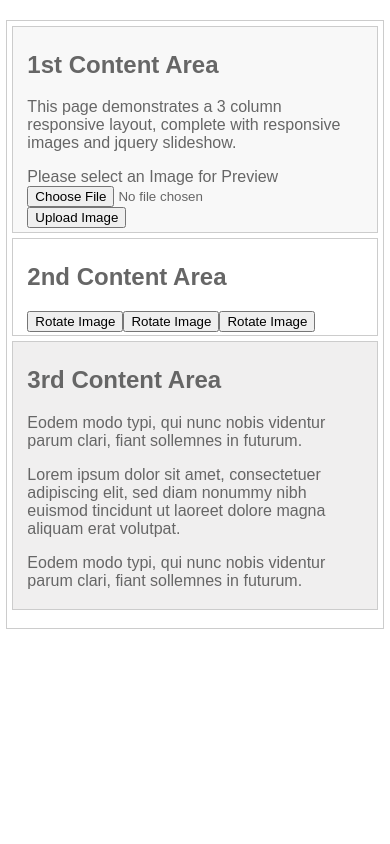
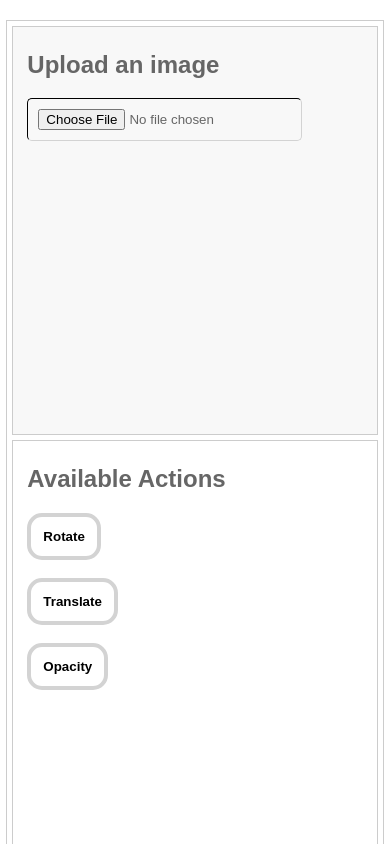
Before and after one commit to anthony-langford/lane_code_challenge2, a React (Create React App) app: page / in a window 390 px wide. Shown: the top 844 px of the page. Built offline with nearby package versions, Linux system fonts and the light colour scheme.

Commit message:
responsive columns. image upload responsive to div size.

```diff
--- a/src/App.css
+++ b/src/App.css
@@ -5,21 +5,15 @@ body {
   color: #666;
 }
 
-/*.fileInput {
-  border-bottom: 4px solid lightgray;
-  border-right: 4px solid lightgray;
+.fileInput {
+  border-bottom: 1px solid lightgray;
+  border-right: 1px solid lightgray;
   border-top: 1px solid black;
   border-left: 1px solid black;
   padding: 10px;
-  margin: 15px 0px 0px 30px;
   outline: none;
-}
-
-.imgPreview {
-  text-align: center;
-  padding-top: 10%;
-  height: 200px;
-  width: 500px;
+  -moz-border-radius: 5px;
+  -webkit-border-radius: 5px;
 }
 
 .imageDisplay {
@@ -28,21 +22,9 @@ body {
 
 .previewText {
   width: 100%;
-  margin-top: 20px;
 }
 
-.submitButton {
-  padding: 12px;
-  margin-left: 30px;
-  background: white;
-  border: 4px solid lightgray;
-  border-radius: 15px;
-  font-weight: 700;
-  font-size: 10pt;
-  outline: none;
-}
-
-.rotateButton {
+.rotateButton, .translateButton, .opacityButton {
   position: relative;
   padding: 12px;
   background: white;
@@ -56,7 +38,7 @@ body {
 .centerText {
   text-align: center;
   width: 500px;
-}*/
+}
 
 /* STRUCTURE */
 
@@ -67,20 +49,27 @@ body {
 }
 
 #content {
-  width: 290px;
+  width: 350px;
+  height: 400px;
   float: left;
   padding: 5px 15px;
 }
 
+.previewComponent {
+  height: 400px;
+}
+
 #middle {
-  width: 294px; /* Account for margins + border values */
+  width: 264px; /* Account for margins + border values */
+  height: 400px;
   float: left;
   padding: 5px 15px;
   margin: 0px 5px 5px 5px;
 }
 
 #sidebar {
-  width: 270px;
+  width: 240px;
+  height: 400px;
   padding: 5px 15px;
   float: left;
 }
@@ -169,3 +158,8 @@ MEDIA QUERIES
 #pagewrap, #content, #middle, #sidebar {
   border: solid 1px #ccc;
 }
+
+.rotateButton, .translateButton, .opacityButton {
+  display: block;
+  clear: both;
+}
--- a/src/App.js
+++ b/src/App.js
@@ -7,14 +7,17 @@ class App extends Component {
     super(props);
     this.state = {
       file: '',
-      imagePreviewUrl: ''
+      imagePreviewUrl: '',
+      rotated: false,
+      translated: false,
+      opacified: false
     };
   };
 
   _handleSubmit(e) {
     e.preventDefault();
     // TODO: do something with -> this.state.file
-    console.log('handle uploading-', this.state.file);
+    console.log('handle uploading', this.state.file);
   };
 
   _handleImageChange(e) {
@@ -39,15 +42,13 @@ class App extends Component {
     if (imagePreviewUrl) {
       $imagePreview = (<img className="imageDisplay" src={imagePreviewUrl} />);
     } else {
-      $imagePreview = (<div className="previewText">Please select an Image for Preview</div>);
+      $imagePreview = (<div className="previewText"><h2>Upload an image</h2></div>);
     };
 
     return (
       <div id="pagewrap">
 
         <section id="content">
-          <h2>1st Content Area</h2>
-          <p>This page demonstrates a 3 column responsive layout, complete with responsive images and jquery slideshow.</p>
           <div className="previewComponent">
             <div className="imgPreview">
               {$imagePreview}
@@ -56,32 +57,30 @@ class App extends Component {
               <input className="fileInput"
                 type="file"
                 onChange={(e)=>this._handleImageChange(e)} />
-              <button className="submitButton"
-                type="submit"
-                onClick={(e)=>this._handleSubmit(e)}>Upload Image
-              </button>
             </form>
           </div>
         </section>
 
         <section id="middle">
-          <h2>2nd Content Area</h2>
+          <h2>Available Actions</h2>
           <button className="rotateButton"
             type="submit"
-            onClick={(e)=>this._handleSubmit(e)}>Rotate Image
+            onClick={(e)=>this._handleSubmit(e)}>Rotate
           </button>
-          <button className="rotateButton"
+          <br/>
+          <button className="translateButton"
             type="submit"
-            onClick={(e)=>this._handleSubmit(e)}>Rotate Image
+            onClick={(e)=>this._handleSubmit(e)}>Translate
           </button>
-          <button className="rotateButton"
+          <br/>
+          <button className="opacityButton"
             type="submit"
-            onClick={(e)=>this._handleSubmit(e)}>Rotate Image
+            onClick={(e)=>this._handleSubmit(e)}>Opacity
           </button>
         </section>
 
         <aside id="sidebar">
-          <h2>3rd Content Area</h2>
+          <h2>Applied Actions</h2>
           <p>Eodem modo typi, qui nunc nobis videntur parum clari, fiant sollemnes in futurum.</p>
           <p>Lorem ipsum dolor sit amet, consectetuer adipiscing elit, sed diam nonummy nibh euismod tincidunt ut laoreet dolore magna aliquam erat volutpat.</p>
           <p>Eodem modo typi, qui nunc nobis videntur parum clari, fiant sollemnes in futurum.</p>
```
